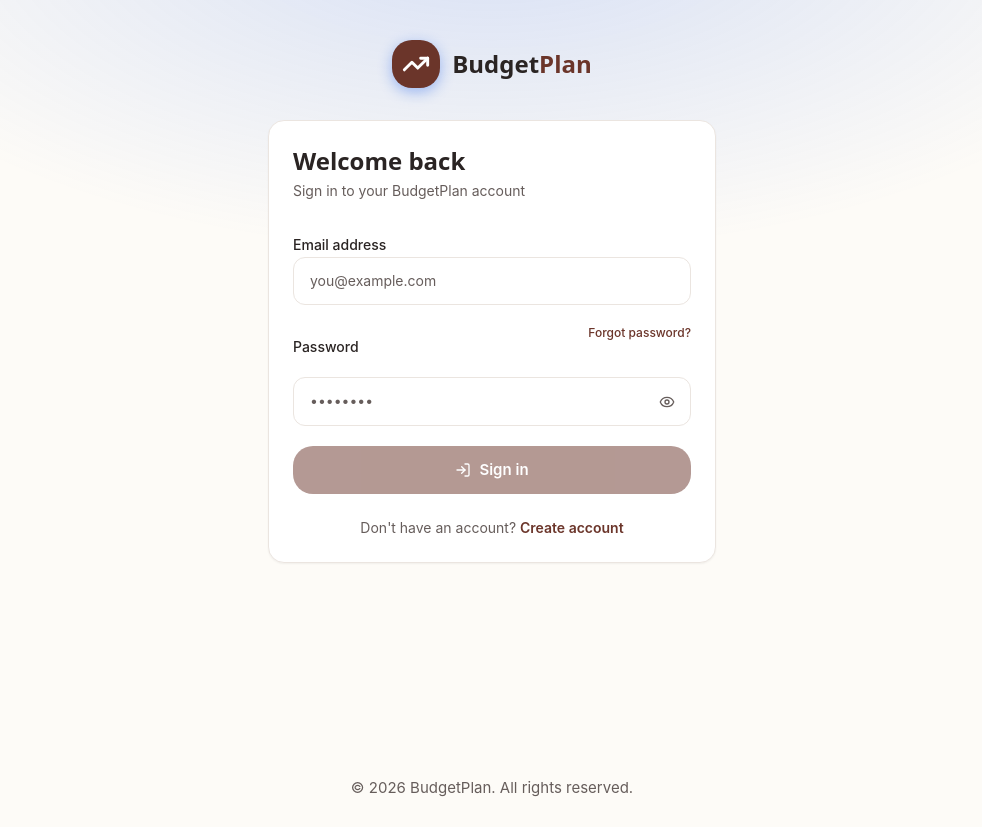
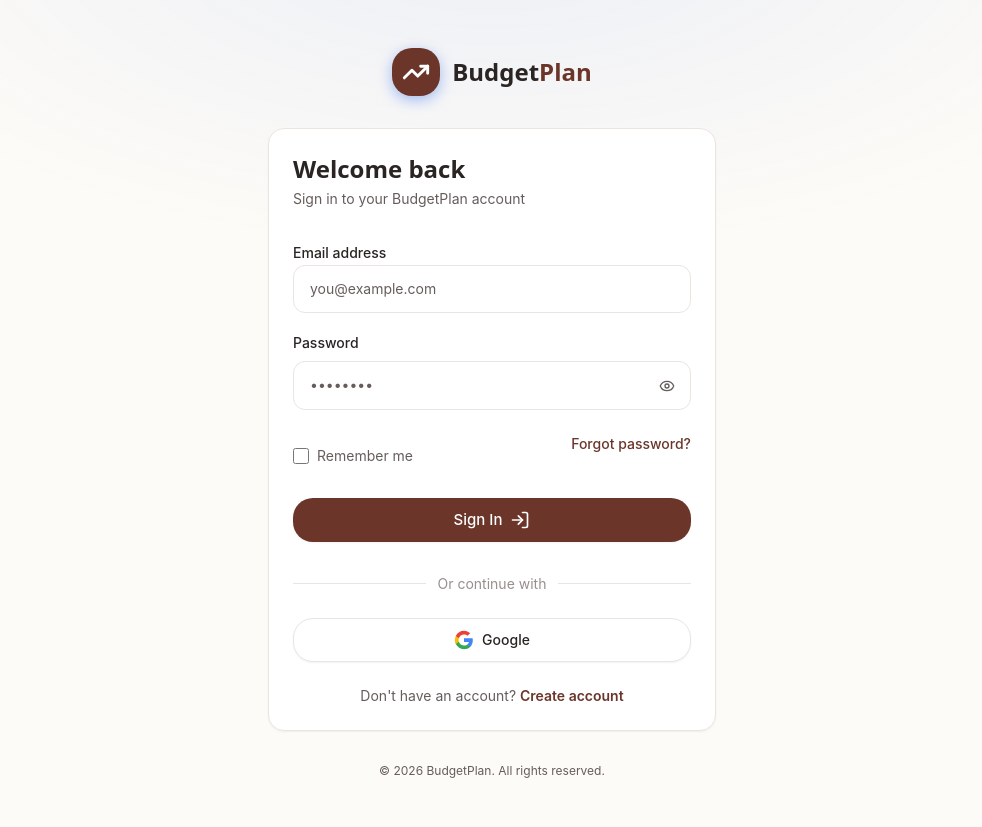
Before and after one commit to krukru741/budgetplan, a Next.js app in the folder app/: page /login in a window 1280 px wide. Shown: the whole page, without its empty margins (148-1130 px from the left). Before the commit the page ends 800 px from the top, so only its background shows below. Built offline with nearby package versions, Linux system fonts and the light colour scheme.

Commit message:
feat: implement auth layout and registration and login pages with Supabase integration

```diff
--- a/app/app/(auth)/layout.tsx
+++ b/app/app/(auth)/layout.tsx
@@ -13,33 +13,33 @@ export default function AuthLayout({
   children: React.ReactNode
 }) {
   return (
-    <div className="min-h-screen flex flex-col bg-background">
+    <div className="min-h-screen flex flex-col justify-center items-center bg-background px-4 md:px-6 py-12 relative">
       {/* Background gradient */}
       <div
         className="fixed inset-0 pointer-events-none"
         aria-hidden="true"
         style={{
           background:
-            'radial-gradient(ellipse 80% 60% at 50% -10%, rgba(37,99,235,0.18) 0%, transparent 70%)',
+            'radial-gradient(ellipse 80% 60% at 50% -10%, rgba(37,99,235,0.08) 0%, transparent 70%)',
         }}
       />
 
+      <div className="w-full max-w-md relative z-10 flex flex-col items-center">
         {/* Header */}
-      <header className="relative z-10 flex justify-center pt-10 pb-2">
+        <header className="mb-8">
           <Logo size="lg" />
         </header>
 
         {/* Card */}
-      <main className="relative z-10 flex-1 flex items-start justify-center px-4 pt-6 pb-16">
-        <div className="w-full max-w-md">
+        <main className="w-full">
           {children}
-        </div>
         </main>
 
         {/* Footer */}
-      <footer className="relative z-10 text-center text-xs text-text-secondary py-4 pb-safe">
-        <p>© {new Date().getFullYear()} BudgetPlan. All rights reserved.</p>
+        <footer className="mt-8 text-center text-xs text-text-secondary">
+          &copy; {new Date().getFullYear()} BudgetPlan. All rights reserved.
         </footer>
+      </div>
     </div>
   )
 }
--- a/app/app/(auth)/login/page.tsx
+++ b/app/app/(auth)/login/page.tsx
@@ -84,12 +84,6 @@ function LoginForm() {
             <label htmlFor="login-password" className="text-sm font-medium text-text">
               Password
             </label>
-            <Link
-              href="/forgot-password"
-              className="text-xs text-primary hover:text-primary-hover font-medium transition-colors"
-            >
-              Forgot password?
-            </Link>
           </div>
           <div className="relative">
             <input
@@ -114,26 +108,69 @@ function LoginForm() {
           </div>
         </div>
 
-        {/* Submit */}
+        {/* Remember Me & Forgot Password */}
+        <div className="flex items-center justify-between pt-1">
+          <div className="flex items-center">
+            <input
+              id="remember-me"
+              name="remember-me"
+              type="checkbox"
+              className="h-4 w-4 rounded border-border text-primary focus:ring-primary/20 bg-surface cursor-pointer"
+            />
+            <label htmlFor="remember-me" className="ml-2 block text-sm text-text-secondary cursor-pointer">
+              Remember me
+            </label>
+          </div>
+          <Link
+            href="/forgot-password"
+            className="text-sm text-primary hover:text-primary-hover font-medium transition-colors"
+          >
+            Forgot password?
+          </Link>
+        </div>
+
         <button
           type="submit"
-          id="login-submit"
-          disabled={loading || !email || !password}
-          className="w-full flex items-center justify-center gap-2 bg-primary hover:bg-primary-hover text-white font-semibold rounded-xl py-3 px-6 transition-all duration-200 disabled:opacity-50 disabled:cursor-not-allowed active:scale-[0.98]"
+          className="bg-primary hover:bg-[#54281f] text-white w-full flex items-center justify-center py-2.5 mt-2 rounded-xl font-medium transition-colors shadow-sm"
+          disabled={loading}
         >
           {loading ? (
-            <>
-              <span className="w-4 h-4 border-2 border-white/30 border-t-white rounded-full animate-spin" />
-              Signing in…
-            </>
+            <div className="w-5 h-5 border-2 border-white/20 border-t-white rounded-full animate-spin" />
           ) : (
             <>
-              <LogIn className="w-4 h-4" />
-              Sign in
+              Sign In
+              <LogIn className="w-5 h-5 ml-2" />
             </>
           )}
         </button>
       </form>
+
+      {/* Social Login */}
+      <div className="mt-8">
+        <div className="relative">
+          <div className="absolute inset-0 flex items-center">
+            <div className="w-full border-t border-border"></div>
+          </div>
+          <div className="relative flex justify-center text-sm">
+            <span className="px-3 bg-surface text-text-tertiary">Or continue with</span>
+          </div>
+        </div>
+
+        <div className="mt-6">
+          <button
+            type="button"
+            className="w-full flex justify-center items-center py-2.5 px-4 border border-border rounded-xl shadow-sm bg-surface text-sm font-medium text-text hover:bg-surface-raised transition-colors cursor-pointer"
+          >
+            <svg className="h-5 w-5 mr-2" viewBox="0 0 24 24">
+              <path d="M22.56 12.25c0-.78-.07-1.53-.2-2.25H12v4.26h5.92c-.26 1.37-1.04 2.53-2.21 3.31v2.77h3.57c2.08-1.92 3.28-4.74 3.28-8.09z" fill="#4285F4" />
+              <path d="M12 23c2.97 0 5.46-.98 7.28-2.66l-3.57-2.77c-.98.66-2.23 1.06-3.71 1.06-2.86 0-5.29-1.93-6.16-4.53H2.18v2.84C3.99 20.53 7.7 23 12 23z" fill="#34A853" />
+              <path d="M5.84 14.09c-.22-.66-.35-1.36-.35-2.09s.13-1.43.35-2.09V7.07H2.18C1.43 8.55 1 10.22 1 12s.43 3.45 1.18 4.93l2.85-2.22.81-.62z" fill="#FBBC05" />
+              <path d="M12 5.38c1.62 0 3.06.56 4.21 1.64l3.15-3.15C17.45 2.09 14.97 1 12 1 7.7 1 3.99 3.47 2.18 7.07l3.66 2.84c.87-2.6 3.3-4.53 6.16-4.53z" fill="#EA4335" />
+            </svg>
+            Google
+          </button>
+        </div>
+      </div>
 
       <p className="text-center text-sm text-text-secondary mt-6">
         Don&apos;t have an account?{' '}
--- a/app/app/(auth)/register/page.tsx
+++ b/app/app/(auth)/register/page.tsx
@@ -132,16 +132,48 @@ export default function RegisterPage() {
           )}
         </div>
 
-        <button type="submit" id="register-submit"
-          disabled={loading || !name || !email || !passwordValid}
-          className="w-full flex items-center justify-center gap-2 bg-primary hover:bg-primary-hover text-white font-semibold rounded-xl py-3 px-6 transition-all duration-200 disabled:opacity-50 disabled:cursor-not-allowed active:scale-[0.98]">
-          {loading ? (
-            <><span className="w-4 h-4 border-2 border-white/30 border-t-white rounded-full animate-spin" />Creating account…</>
-          ) : (
-            <><UserPlus className="w-4 h-4" />Create account</>
-          )}
-        </button>
+        <div className="pt-2">
+          <button type="submit" id="register-submit"
+            disabled={loading}
+            className="bg-primary hover:bg-[#54281f] text-white w-full flex items-center justify-center py-2.5 rounded-xl font-medium transition-colors shadow-sm">
+            {loading ? (
+              <div className="w-5 h-5 border-2 border-white/20 border-t-white rounded-full animate-spin" />
+            ) : (
+              <>
+                Create account
+                <UserPlus className="w-5 h-5 ml-2" />
+              </>
+            )}
+          </button>
+        </div>
       </form>
+
+      {/* Social Login */}
+      <div className="mt-8">
+        <div className="relative">
+          <div className="absolute inset-0 flex items-center">
+            <div className="w-full border-t border-border"></div>
+          </div>
+          <div className="relative flex justify-center text-sm">
+            <span className="px-3 bg-surface text-text-tertiary">Or continue with</span>
+          </div>
+        </div>
+
+        <div className="mt-6">
+          <button
+            type="button"
+            className="w-full flex justify-center items-center py-2.5 px-4 border border-border rounded-xl shadow-sm bg-surface text-sm font-medium text-text hover:bg-surface-raised transition-colors cursor-pointer"
+          >
+            <svg className="h-5 w-5 mr-2" viewBox="0 0 24 24">
+              <path d="M22.56 12.25c0-.78-.07-1.53-.2-2.25H12v4.26h5.92c-.26 1.37-1.04 2.53-2.21 3.31v2.77h3.57c2.08-1.92 3.28-4.74 3.28-8.09z" fill="#4285F4" />
+              <path d="M12 23c2.97 0 5.46-.98 7.28-2.66l-3.57-2.77c-.98.66-2.23 1.06-3.71 1.06-2.86 0-5.29-1.93-6.16-4.53H2.18v2.84C3.99 20.53 7.7 23 12 23z" fill="#34A853" />
+              <path d="M5.84 14.09c-.22-.66-.35-1.36-.35-2.09s.13-1.43.35-2.09V7.07H2.18C1.43 8.55 1 10.22 1 12s.43 3.45 1.18 4.93l2.85-2.22.81-.62z" fill="#FBBC05" />
+              <path d="M12 5.38c1.62 0 3.06.56 4.21 1.64l3.15-3.15C17.45 2.09 14.97 1 12 1 7.7 1 3.99 3.47 2.18 7.07l3.66 2.84c.87-2.6 3.3-4.53 6.16-4.53z" fill="#EA4335" />
+            </svg>
+            Google
+          </button>
+        </div>
+      </div>
 
       <p className="text-center text-sm text-text-secondary mt-6">
         Already have an account?{' '}
```
Lines whose indentation alone changed are shown as unchanged.
